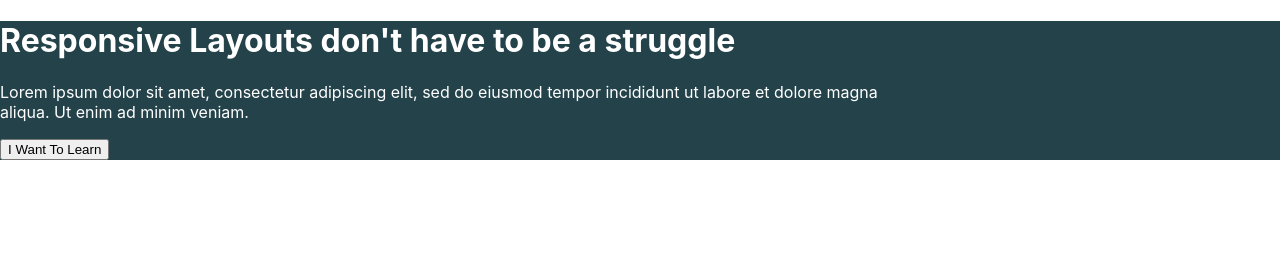
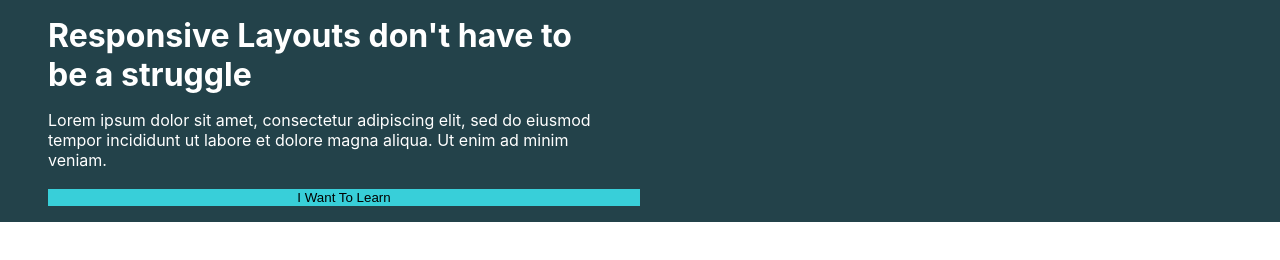
Before and after one commit to YTyler/responsive-layouts-practice-KP, a plain HTML site: page challenge3/index.html in a window 1280 px wide. Drawn offline with Linux system fonts and the light colour scheme.

Commit message:
style container, title and button

```diff
--- a/challenge3/style.css
+++ b/challenge3/style.css
@@ -8,15 +8,22 @@ body {
     font-family: -apple-system, BlinkMacSystemFont, 'Segoe UI', Roboto, Oxygen, Ubuntu, Cantarell, 'Open Sans', 'Helvetica Neue', sans-serif;
 }
 
-.container {
-    background-color: #23424A;
-    width: 100%;
+h1 {
+    margin: 0;
 }
 
-.title {
-    margin: 0 auto;
+.container {
+    padding: 1em 3em;
+    background-color: #23424A;
 }
 
 .title-content {
-    width: 70%;
+    width: 60%;
+    max-width: 550px;
 }
+
+.learn-button {
+    border: none;
+    background-color: #38CFD9;
+    width: 50%;
+}
```
